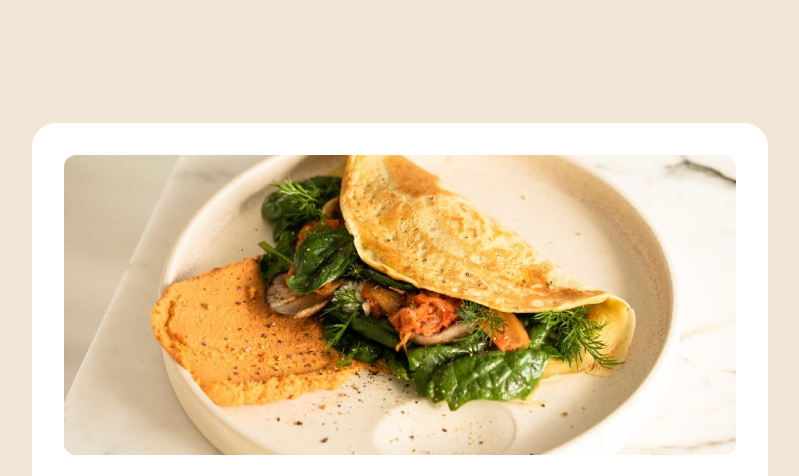
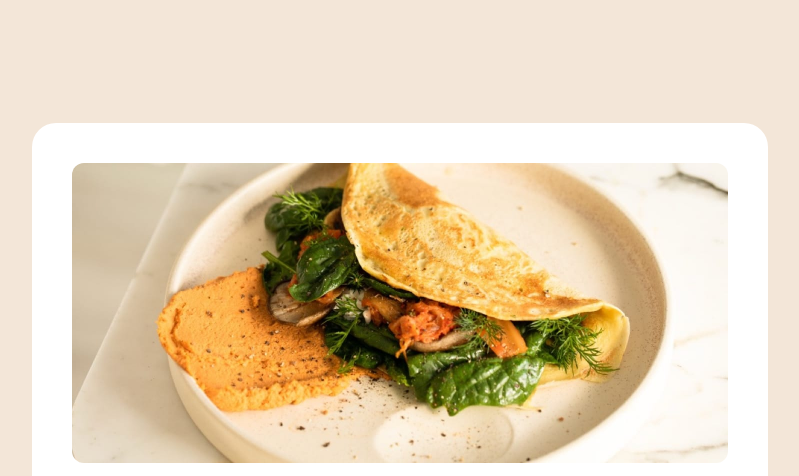
Before and after one commit to AutumnsCode/FEM-Learning-Path, a website built with Vite: page Start/recipe-page/index.html in a window 1280 px wide. Shown: the top 476 px of the page, without its empty margins (240-1039 px from the left). Built offline with nearby package versions, Linux system fonts and the light colour scheme.

Commit message:
change the main padding

```diff
--- a/Start/recipe-page/src/css/components/root.css
+++ b/Start/recipe-page/src/css/components/root.css
@@ -25,7 +25,7 @@
   --size-4: 1.75rem;
   --size-5: 1.875rem;
   --size-6: 2rem;
-  --size-7: 2.25rem;
+  --size-7: 2.5rem;
 }
 
 @media (width >= 48rem) {
--- a/Start/recipe-page/src/css/main.css
+++ b/Start/recipe-page/src/css/main.css
@@ -140,7 +140,7 @@ main {
 
 @media ( width >= 35rem) {
   .article {
-    padding: var(--size-6);
+    padding: var(--size-7);
   }
   .section, .aside {
     margin-inline: 0;
```
Also changed, not shown: Start/recipe-page/dist/assets/index-BX52FPhC.css (added), Start/recipe-page/dist/assets/index-BnpxGoon.js (renamed from Start/recipe-page/dist/assets/index-BrwNJaVZ.js), Start/recipe-page/dist/assets/index-CeqD6YFw.css (deleted), Start/recipe-page/dist/index.html.
